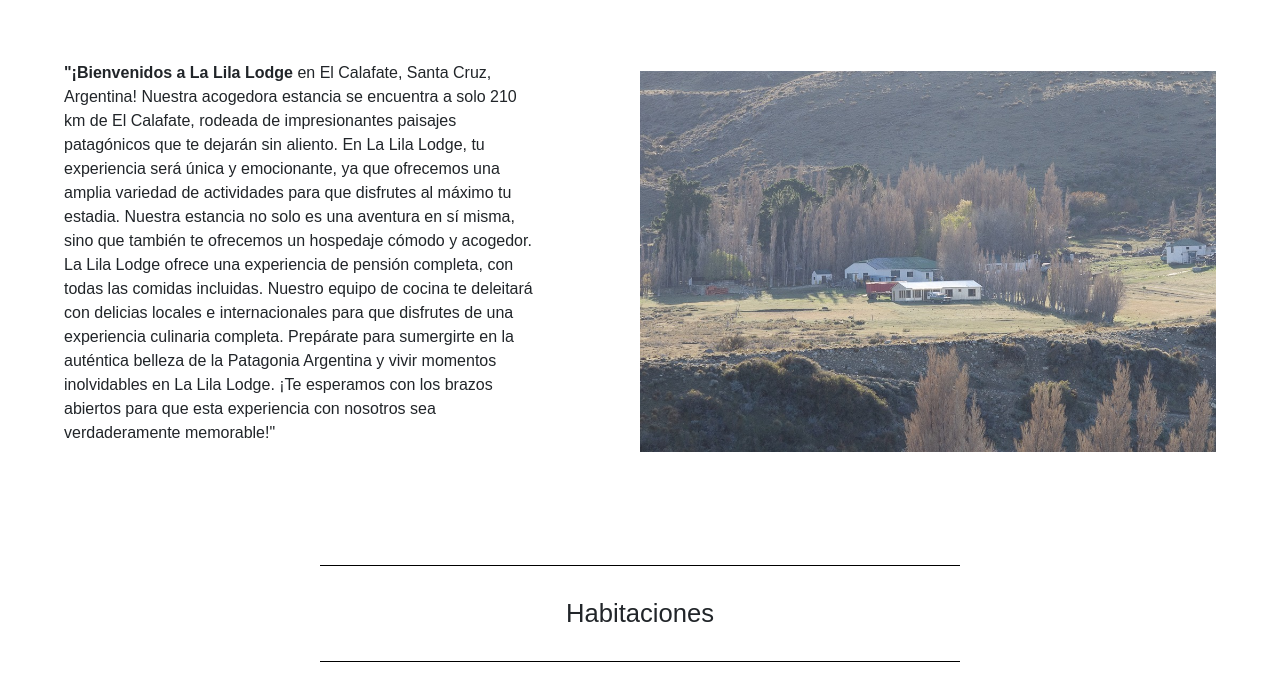
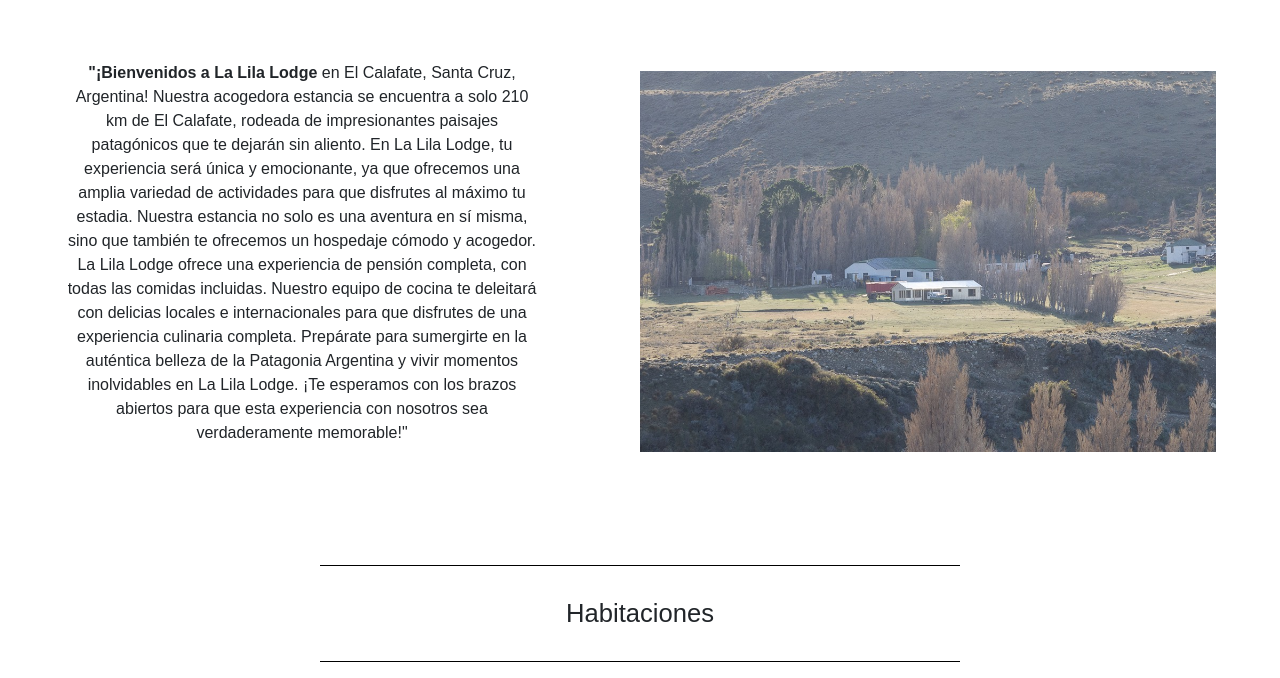
Before and after one commit to fedekahlke/lalila, a plain HTML site: page pages/mas-info.html in a window 1280 px wide. Shown: the part 122-800 px from the top of the page. Drawn offline with nearby package versions, Linux system fonts and the light colour scheme.

Commit message:
final
git add .
git commit -m final

```diff
--- a/scss/partials/_contacto.scss
+++ b/scss/partials/_contacto.scss
@@ -2,7 +2,6 @@
 
 
 .body{
-    min-height: 100vh;
 
     .contacto-principal{
         display: flex;
--- a/scss/partials/_mas-info.scss
+++ b/scss/partials/_mas-info.scss
@@ -10,7 +10,7 @@
 
     .parrafo-masinfo{
         width: 50%;
-        text-align: left;
+        text-align: center;
         margin-right: 100px;
 
     }
```
Also changed, not shown: scss/styles.css, 1 other file.
